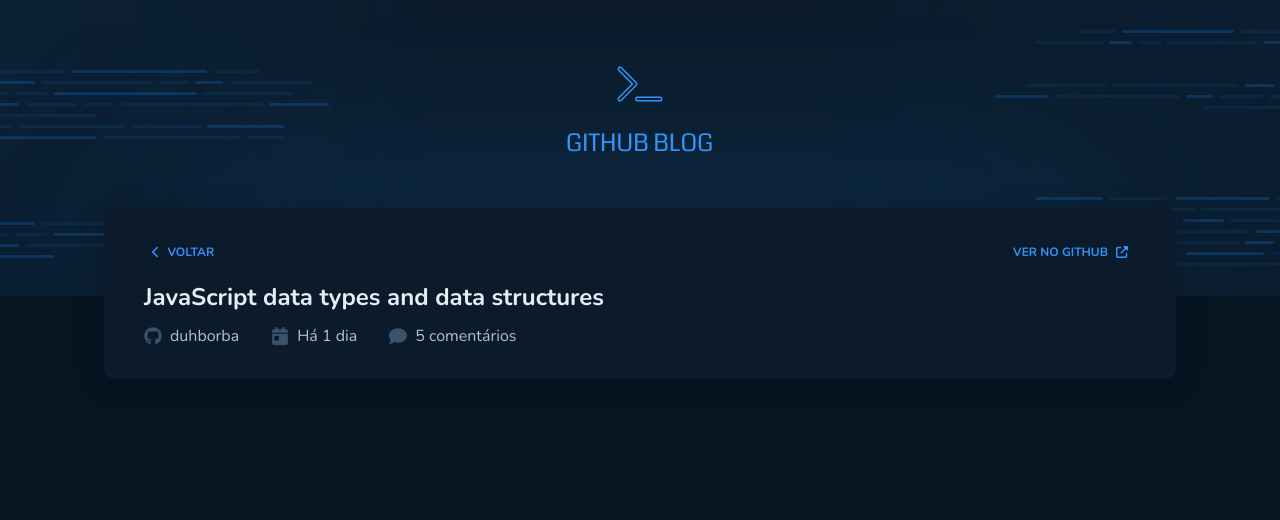
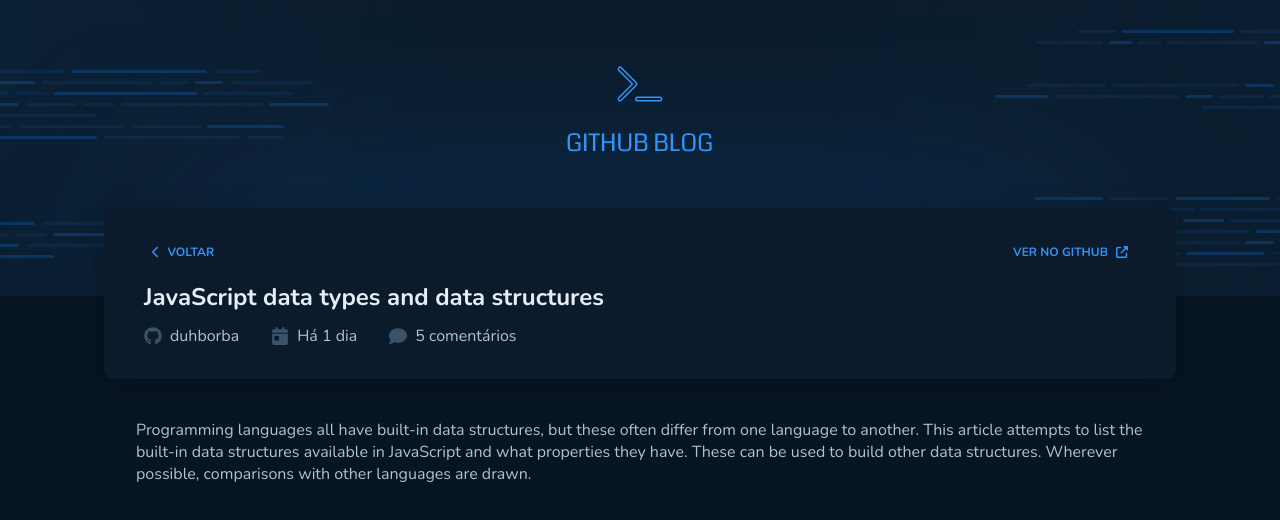
Before and after one commit to DuhBorba/github-blog, a React (Vite) app: page /post in a window 1280 px wide. Shown: the top 520 px of the page. Built offline with nearby package versions, Linux system fonts and the light colour scheme.

Commit message:
Create PostContent

```diff
--- /dev/null
+++ b/src/pages/Post/components/PostContent/index.tsx
@@ -0,0 +1,17 @@
+import React from 'react'
+import { PostContentContainer } from './styled'
+
+export const PostContent = () => {
+  return (
+    <PostContentContainer>
+      <p>
+        Programming languages all have built-in data structures,
+        but these often differ from one language to another. This
+        article attempts to list the built-in data structures
+        available in JavaScript and what properties they have.
+        These can be used to build other data structures. Wherever
+        possible, comparisons with other languages are drawn.
+      </p>
+    </PostContentContainer>
+  )
+}
--- /dev/null
+++ b/src/pages/Post/components/PostContent/styled.ts
@@ -0,0 +1,8 @@
+import styled from 'styled-components'
+
+export const PostContentContainer = styled.div`
+  width: 100%;
+  max-width: 1120px;
+  margin: 0 auto;
+  padding: 2.5rem 3.5rem;
+`
--- a/src/pages/Post/index.tsx
+++ b/src/pages/Post/index.tsx
@@ -1,6 +1,7 @@
 import React from 'react'
 import { Header } from '../../components/Header'
 import { PostTitle } from './components/PostTitle'
+import { PostContent } from './components/PostContent'
 
 export const Post = () => {
   return (
@@ -8,6 +9,7 @@
       <Header />
 
       <PostTitle />
+      <PostContent />
     </>
   )
 }
```
